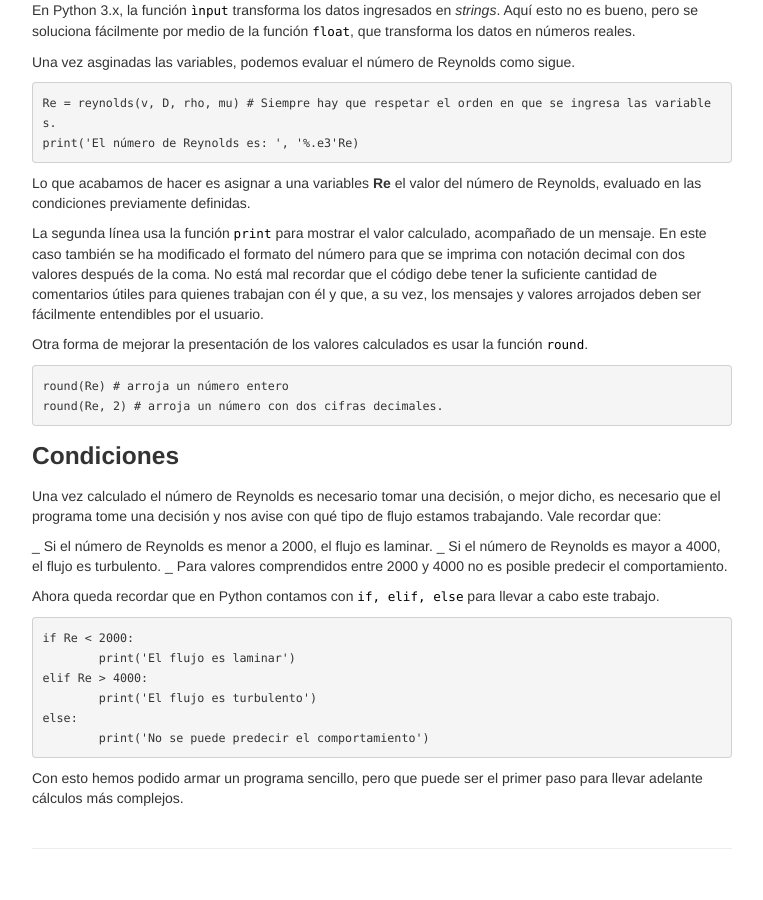
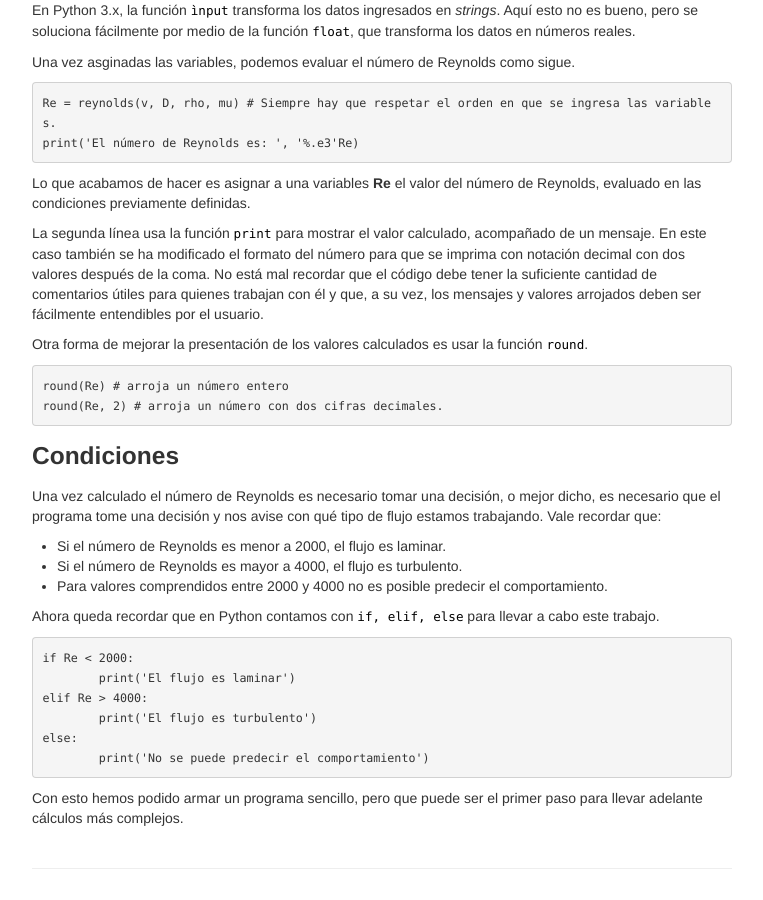
Before and after one commit to RodrigoGViana/Talleres-web, a Jekyll site: the page built from pages/Python2.md, in a window 1280 px wide and 900 px high, scrolled down 1230 px. Shown: the whole window, without its empty margins (258-1021 px from the left). Built offline with Jekyll 4.4.1, drawn with Linux system fonts in a browser that asks for light colours.

```diff
--- a/pages/Python2.md
+++ b/pages/Python2.md
@@ -75,9 +75,9 @@ round(Re, 2) # arroja un número con dos cifras decimales.
 
 Una vez calculado el número de Reynolds es necesario tomar una decisión, o mejor dicho, es necesario que el programa tome una decisión y nos avise con qué tipo de flujo estamos trabajando. Vale recordar que:
 
-_ Si el número de Reynolds es menor a 2000, el flujo es laminar.
-_ Si el número de Reynolds es mayor a 4000, el flujo es turbulento.
-_ Para valores comprendidos entre 2000 y 4000 no es posible predecir el comportamiento.
+- Si el número de Reynolds es menor a 2000, el flujo es laminar.
+- Si el número de Reynolds es mayor a 4000, el flujo es turbulento.
+- Para valores comprendidos entre 2000 y 4000 no es posible predecir el comportamiento.
 
 Ahora queda recordar que en Python contamos con `if, elif, else` para llevar a cabo este trabajo.
 
```
